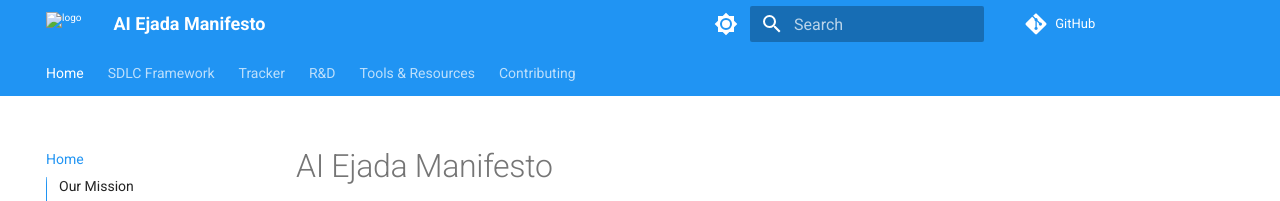
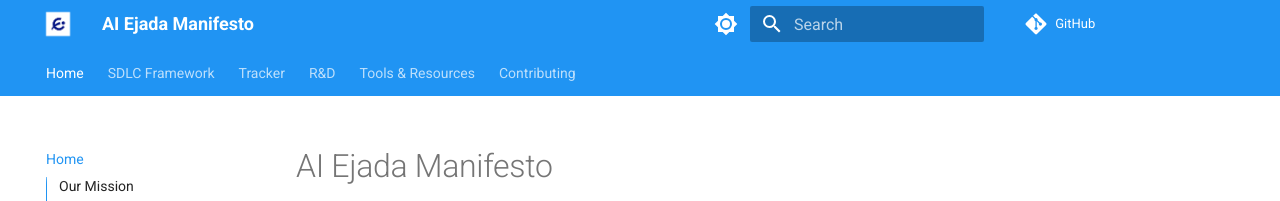
Before and after one commit to M-Elsherbeny/AI-Ejada-Manifesto.github.io, an MkDocs documentation site: the page built from docs/index.md, in a window 1280 px wide. Shown: the top 201 px of the page. Built offline with MkDocs 1.6.1 and Material for MkDocs 9.7.7, drawn with Linux system fonts in a browser that asks for light colours; comment, search, counter and statistics services are not loaded.

Commit message:
Update MkDocs configuration: change favicon to ejada_logo.png and add the logo image file.

```diff
--- a/mkdocs.yml
+++ b/mkdocs.yml
@@ -26,7 +26,7 @@ theme:
         icon: material/brightness-4
         name: Switch to light mode
   logo: assets/ejada_logo.png
-  favicon: assets/favicon.ico
+  favicon: assets/ejada_logo.png
   features:
     - navigation.instant
     - navigation.indexes
```
Also changed, not shown: docs/assets/ejada_logo.png (added).
